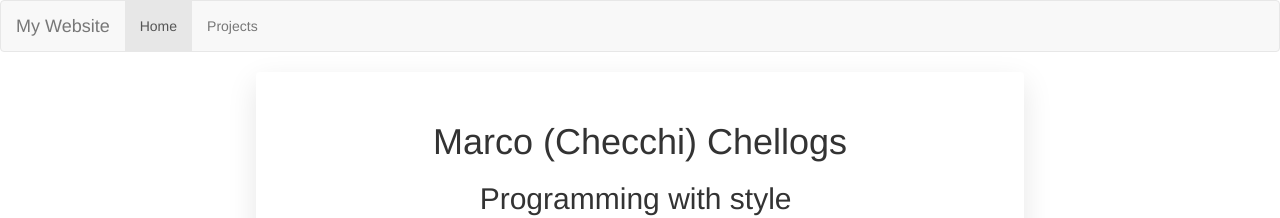
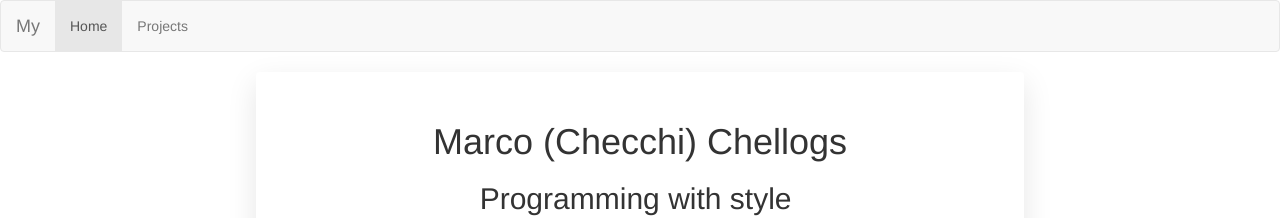
Before and after one commit to Tawhid2008/Tawhid2008.github.io, a plain HTML site: page index.html in a window 1280 px wide. Shown: the top 218 px of the page. Drawn offline with nearby package versions, Linux system fonts and the light colour scheme.

Commit message:
Update index.html

```diff
--- a/index.html
+++ b/index.html
@@ -24,7 +24,7 @@
     <nav class="navbar navbar-default">
       <div class="container-fluid">
         <div class="navbar-header">
-          <a class="navbar-brand" href="#">My Website</a>
+          <a class="navbar-brand" href="#">My </a>
         </div>
         <ul class="nav navbar-nav">
           <li class="active"><a href="#">Home</a></li>
```
